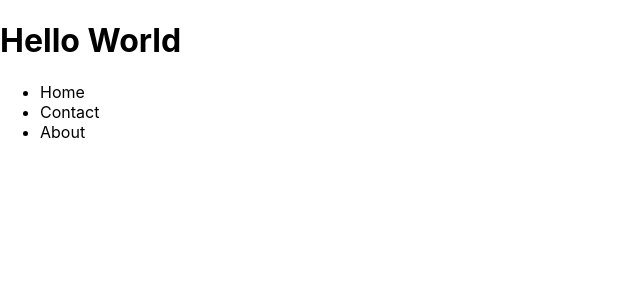
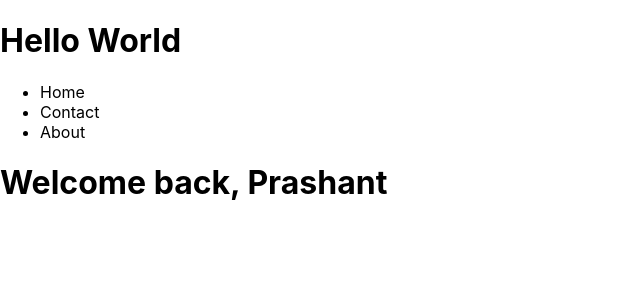
Before and after one commit to Prashant-SK/react-payment-gateway, a React (Create React App) app: page / in a window 1280 px wide. Shown: the top 300 px of the page, without its empty margins (0-640 px from the left). Built offline with nearby package versions, Linux system fonts and the light colour scheme.

Commit message:
created greeter component

```diff
--- a/src/App.js
+++ b/src/App.js
@@ -1,12 +1,14 @@
 import logo from './logo.svg';
 import './App.css';
 import Navbar from './Navbar';
+import Greeter from './Greeter'
 
 function App() {
   return (
     <div>
     <h1>Hello World</h1>
     <Navbar/>
+    <Greeter name="Prashant"/>
     </div>
   );
 }
--- /dev/null
+++ b/src/Greeter.js
@@ -0,0 +1,7 @@
+import React from 'react';
+
+function Greeter(props){
+    return <h1>Welcome back, {props.name}</h1>
+}
+
+export default Greeter;
```
